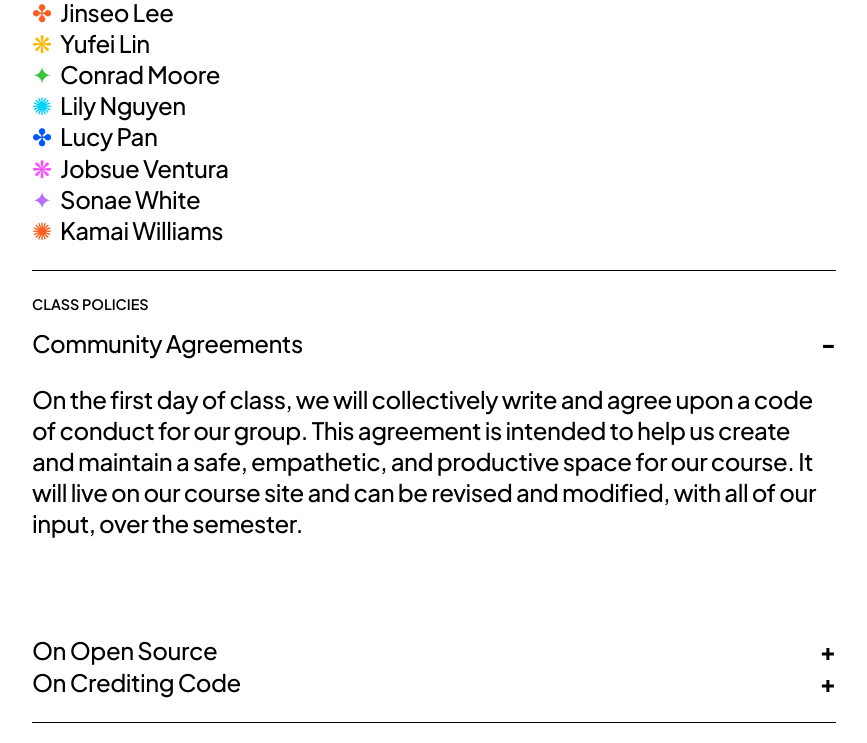
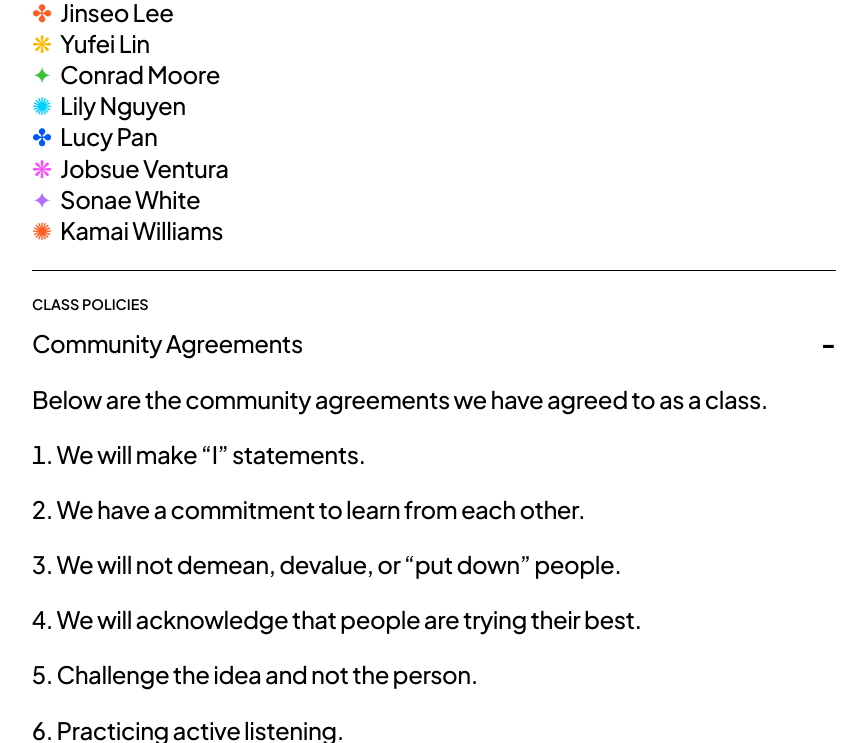
Before and after one commit to niktari/adpd-sp25, a plain HTML site: page index.html in a window 1280 px wide. Both pictures are taken after a click on the heading "Community Agreements". Shown: the part 1733-2476 px from the top of the page, without its empty margins (206-1073 px from the left). Drawn offline with nearby package versions, Linux system fonts and the light colour scheme.

Commit message:
Add community agreements

```diff
--- a/index.html
+++ b/index.html
@@ -235,8 +235,33 @@
 				</summary>
 				<article class="space--after-quadruple">
 					<p class="space--after-single">
-						On the first day of class, we will collectively write and agree upon a code of conduct for our group. This agreement is intended to help us create and maintain a safe, empathetic, and productive space for our course. It will live on our course site and can be revised and modified, with all of our input, over the semester.
+						Below are the community agreements we have agreed to as
+						a class.
 					</p>
+
+					<ol>
+						<li class="space--after-single">
+							We will make “I” statements.
+						</li>
+						<li class="space--after-single">
+							We have a commitment to learn from each other.
+						</li>
+						<li class="space--after-single">
+							We will not demean, devalue, or “put down” people.
+						</li>
+						<li class="space--after-single">
+							We will acknowledge that people are trying their best.
+						</li>
+						<li class="space--after-single">
+							Challenge the idea and not the person.
+						</li>
+						<li class="space--after-single">
+							Practicing active listening.
+						</li>
+						<li class="space--after-single">
+							Recognize your own and others’ privilege.
+						</li>
+					</ol>
 				</article>
 			</details>
 
```
